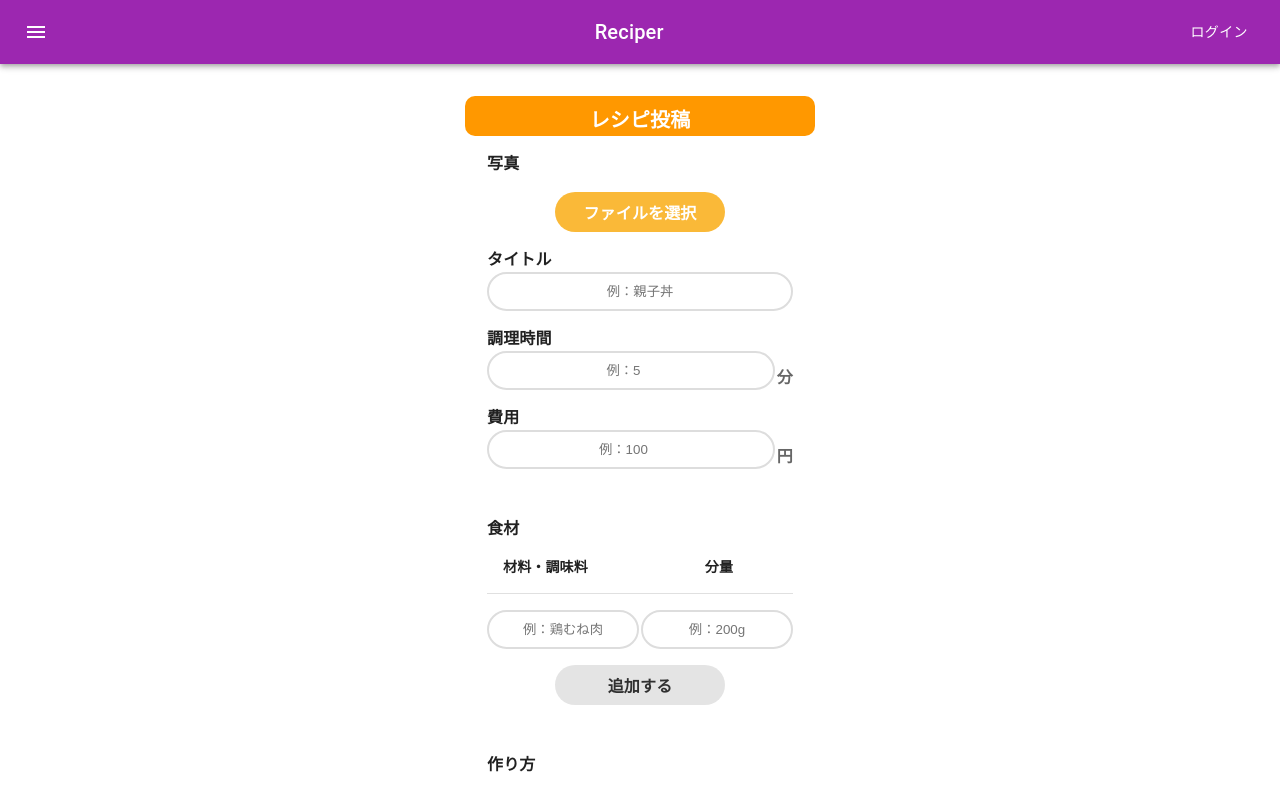
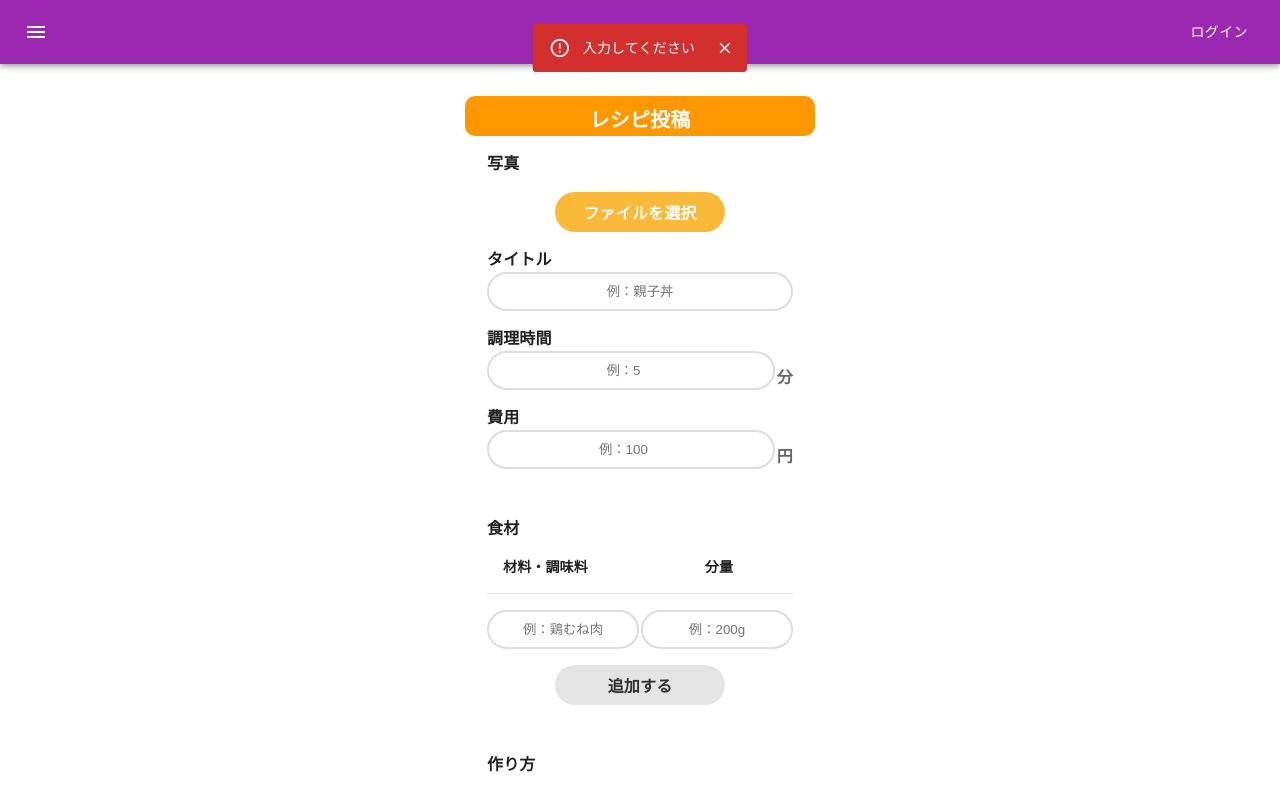
Before and after one commit to shiina47/A11-2, a React (Create React App) app in the folder frontend/: page /post in a window 1280 px wide. Shown: the top 791 px of the page. Built offline with nearby package versions, Linux system fonts and the light colour scheme.

Commit message:
材料とプロセスを空欄で投稿できないようにした

```diff
--- a/frontend/src/components/Post/TextFieldMaterial.jsx
+++ b/frontend/src/components/Post/TextFieldMaterial.jsx
@@ -8,7 +8,11 @@ import {
   TableHead,
   TableRow,
   Typography,
+  Snackbar,
+  Alert,
+  IconButton,
 } from "@mui/material";
+import CloseIcon from "@mui/icons-material/Close";
 import { InputField } from "../atoms/InputField";
 import { AddBtn } from "../atoms/AddBtn";
 
@@ -18,6 +22,7 @@ export const TextFieldMaterial = memo((props) => {
     name: "",
     amount: "",
   });
+  const [isAlert, setIsAlert] = useState(true);
 
   const handleAddFormChange = (event) => {
     event.preventDefault();
@@ -33,6 +38,10 @@ export const TextFieldMaterial = memo((props) => {
 
   const handleAddFormSubmit = (event) => {
     event.preventDefault();
+
+    if (addFormData.name === "" || addFormData.amount === "") {
+      return setIsAlert(!isAlert);
+    }
 
     const newMaterial = {
       name: addFormData.name,
@@ -94,6 +103,31 @@ export const TextFieldMaterial = memo((props) => {
           </TableContainer>
         </Box>
 
+        <Snackbar
+          anchorOrigin={{ vertical: "top", horizontal: "center" }}
+          open={isAlert}
+          autoHideDuration={3000}
+        >
+          <Alert
+            variant="filled"
+            severity="error"
+            action={
+              <IconButton
+                aria-label="close"
+                color="inherit"
+                size="small"
+                onClick={() => {
+                  setIsAlert(false);
+                }}
+              >
+                <CloseIcon fontSize="inherit" />
+              </IconButton>
+            }
+          >
+            入力してください
+          </Alert>
+        </Snackbar>
+
         <Box display="flex">
           <Box>
             <InputField
--- a/frontend/src/components/Post/TextFieldProcess.jsx
+++ b/frontend/src/components/Post/TextFieldProcess.jsx
@@ -1,5 +1,13 @@
 import { memo, useState } from "react";
-import { TextField, Box, Typography } from "@mui/material";
+import {
+  TextField,
+  Box,
+  Typography,
+  Snackbar,
+  Alert,
+  IconButton,
+} from "@mui/material";
+import CloseIcon from "@mui/icons-material/Close";
 import { AddBtn } from "../atoms/AddBtn";
 
 export const TextFieldProcess = memo((props) => {
@@ -10,6 +18,7 @@ export const TextFieldProcess = memo((props) => {
     how_to: "",
   });
   const [order, setOrder] = useState(1);
+  const [isAlert, setIsAlert] = useState(true);
 
   const handleAddFormChangeP = (event) => {
     event.preventDefault();
@@ -25,6 +34,10 @@ export const TextFieldProcess = memo((props) => {
 
   const handleAddFormSubmitP = (event) => {
     event.preventDefault();
+
+    if (addFormDataP.how_to === "") {
+      return setIsAlert(!isAlert);
+    }
 
     const newProcess = {
       order: order,
@@ -82,6 +95,31 @@ export const TextFieldProcess = memo((props) => {
         <Box mt={1} display="flex" justifyContent="center">
           <AddBtn onClick={handleAddFormSubmitP}>追加する</AddBtn>
         </Box>
+
+        <Snackbar
+          anchorOrigin={{ vertical: "top", horizontal: "center" }}
+          open={isAlert}
+          autoHideDuration={3000}
+        >
+          <Alert
+            variant="filled"
+            severity="error"
+            action={
+              <IconButton
+                aria-label="close"
+                color="inherit"
+                size="small"
+                onClick={() => {
+                  setIsAlert(false);
+                }}
+              >
+                <CloseIcon fontSize="inherit" />
+              </IconButton>
+            }
+          >
+            入力してください
+          </Alert>
+        </Snackbar>
       </Box>
     </Box>
   );
```
